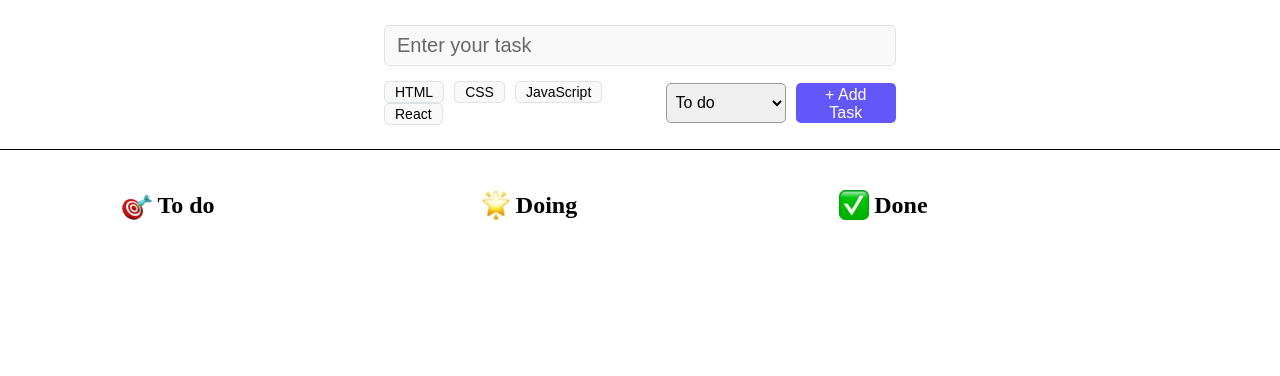
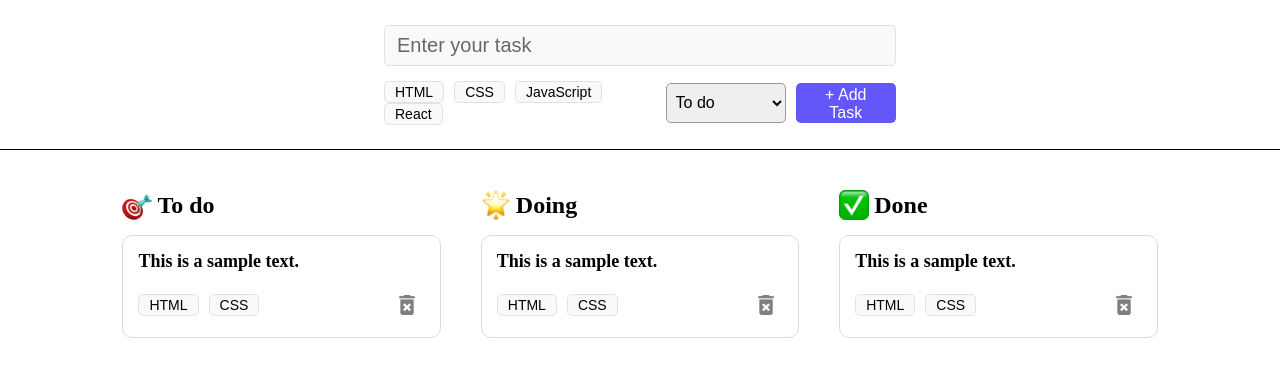
Before and after one commit to jjiiaarr/React_todo_list, a React (Vite) app: page / in a window 1280 px wide. Shown: the top 376 px of the page. Built offline with nearby package versions, Linux system fonts and the light colour scheme.

Commit message:
add task card component and style

```diff
--- /dev/null
+++ b/src/components/TaskCard.css
@@ -0,0 +1,45 @@
+.task_card {
+  width: 100%;
+  min-height: 100px;
+  border: 1px solid #dcdcdc;
+  border-radius: 10px;
+  padding: 15px;
+  margin: 15px 0;
+}
+
+.task_text {
+  font-size: 18px;
+  font-weight: 600;
+  margin-bottom: 15px;
+}
+
+.task_card_bottom_line {
+  display: flex;
+  align-items: center;
+  justify-content: space-between;
+}
+
+.task_delete {
+  width: 35px;
+  height: 35px;
+  border-radius: 100%;
+  display: flex;
+  align-items: center;
+  justify-content: center;
+  cursor: pointer;
+  transition: all 0.3s ease-in-out;
+}
+
+.task_delete:hover {
+  background-color: #ebebee;
+}
+
+.delete_icon {
+  width: 20px;
+  opacity: 50%;
+  transition: all 0.3s ease-in-out;
+}
+
+.task_delete:hover .delete_icon {
+  opacity: 80%;
+}
--- /dev/null
+++ b/src/components/TaskCard.jsx
@@ -0,0 +1,24 @@
+import React from "react";
+
+import "./TaskCard.css";
+import Tag from "./Tag";
+import deleteIcon from "../assets/delete.png";
+
+const TaskCard = () => {
+  return (
+    <article className="task_card">
+      <p className="task_text">This is a sample text.</p>
+      <div className="task_card_bottom_line">
+        <div className="task_card_tags">
+          <Tag tagName="HTML" />
+          <Tag tagName="CSS" />
+        </div>
+        <div className="task_delete">
+          <img className="delete_icon" src={deleteIcon} alt="" />
+        </div>
+      </div>
+    </article>
+  );
+};
+
+export default TaskCard;
--- a/src/components/TaskColumn.jsx
+++ b/src/components/TaskColumn.jsx
@@ -2,6 +2,7 @@
 import Todo from "../assets/direct-hit.png";
 
 import "./TaskColumn.css";
+import TaskCard from "./TaskCard.jsx";
 
 const TaskColumn = ({ title, icon }) => {
   return (
@@ -10,6 +11,8 @@
         <img className="task_column_icon" src={icon} alt="" />
         {title}
       </h2>
+
+      <TaskCard />
     </section>
   );
 };
```
